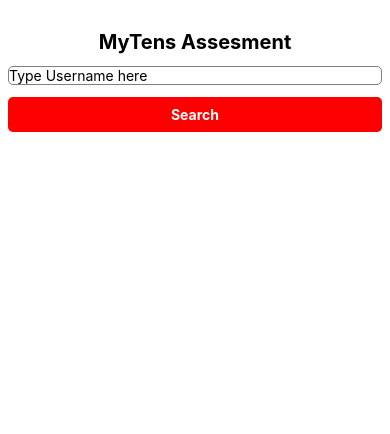
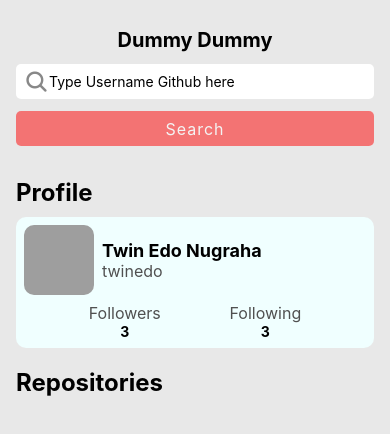
Before and after one commit to twinedo/mytens-assessment, a React Native app: screen / in a window 390 px wide. Shown: the top 434 px of the page. Built offline with nearby package versions, Linux system fonts and the light colour scheme; grey boxes are pictures that could not be loaded.

Commit message:
add custom component Button, Input. add Colors. add Profile Card

```diff
--- /dev/null
+++ b/src/components/Button.js
@@ -0,0 +1,21 @@
+import React from 'react';
+import {Pressable, StyleSheet, Text} from 'react-native';
+import {WHITE} from '../styles/Colors';
+
+const Button = ({disabled, style, onPress, textButton}) => {
+  return (
+    <Pressable disabled={disabled} onPress={onPress} style={style}>
+      <Text style={styles.txtSearch}>{textButton}</Text>
+    </Pressable>
+  );
+};
+
+export default Button;
+
+const styles = StyleSheet.create({
+  txtSearch: {
+    color: WHITE,
+    letterSpacing: 1,
+    fontSize: 16,
+  },
+});
--- /dev/null
+++ b/src/components/Input.js
@@ -0,0 +1,35 @@
+import React from 'react';
+import {StyleSheet, TextInput, View} from 'react-native';
+import Ionicons from 'react-native-vector-icons/Ionicons';
+import {GRAY2, WHITE} from '../styles/Colors';
+
+const Input = ({value, onChangeText, onClear}) => {
+  return (
+    <View style={styles.container}>
+      <Ionicons name="search" size={25} color={GRAY2} />
+      <TextInput
+        placeholder="Type Username Github here"
+        style={styles.input}
+        value={value}
+        onChangeText={onChangeText}
+      />
+      {value !== '' ? (
+        <Ionicons name="close" size={25} color={GRAY2} onPress={onClear} />
+      ) : null}
+    </View>
+  );
+};
+
+export default Input;
+
+const styles = StyleSheet.create({
+  container: {
+    flexDirection: 'row',
+    alignItems: 'center',
+    borderRadius: 5,
+    paddingVertical: 4,
+    paddingHorizontal: 8,
+    backgroundColor: WHITE,
+  },
+  input: {flex: 1},
+});
--- a/src/pages/App.js
+++ b/src/pages/App.js
@@ -1,5 +1,6 @@
-import React from 'react';
+import React, {useState} from 'react';
 import {
+  Image,
   Pressable,
   StatusBar,
   StyleSheet,
@@ -7,23 +8,60 @@ import {
   TextInput,
   View,
 } from 'react-native';
+import Ionicons from 'react-native-vector-icons/Ionicons';
+import Button from '../components/Button';
+import Input from '../components/Input';
+import {GRAY1, GRAY2, GRAY3, RED, WHITE} from '../styles/Colors';
 
 const App = () => {
+  const [searchTxt, setSearchTxt] = useState('');
+
   return (
     <>
       <StatusBar
         backgroundColor="#00000000"
         translucent
-        barStyle="light-content"
+        barStyle="dark-content"
       />
       <View style={styles.container}>
-        <Text style={styles.txtTitle}>MyTens Assesment</Text>
-        <View style={styles.txtInput}>
-          <TextInput placeholder="Type Username here" />
+        <Text style={styles.txtTitle}>Dummy Dummy</Text>
+        <Input
+          value={searchTxt}
+          onChangeText={setSearchTxt}
+          onClear={() => setSearchTxt('')}
+        />
+        <Button
+          disabled={searchTxt === '' ? true : false}
+          style={styles.btnSearch(searchTxt)}
+          textButton="Search"
+          onPress={() => alert('test')}
+        />
+        <Text style={styles.txtSection}>Profile</Text>
+        <View style={styles.cardProfile}>
+          <View style={styles.cardProfileSection}>
+            <Image
+              source={{
+                uri: 'https://avatars.githubusercontent.com/u/50164031?v=4',
+              }}
+              style={{width: 70, height: 70, borderRadius: 10, margin: 4}}
+            />
+            <View style={{flex: 1, padding: 4}}>
+              <Text style={styles.txtName}>Twin Edo Nugraha</Text>
+              <Text style={styles.txtUsername}>twinedo</Text>
+            </View>
+          </View>
+          <View style={styles.cardFollWrapper}>
+            <View style={styles.cardFollSection}>
+              <Text style={styles.txtUsername}>Followers</Text>
+              <Text style={{fontWeight: 'bold'}}>3</Text>
+            </View>
+            <View style={styles.cardFollSection}>
+              <Text style={styles.txtUsername}>Following</Text>
+              <Text style={{fontWeight: 'bold'}}>3</Text>
+            </View>
+          </View>
         </View>
-        <Pressable style={styles.btnSearch}>
-          <Text style={styles.txtSearch}>Search</Text>
-        </Pressable>
+        <Text style={styles.txtSection}>Repositories</Text>
       </View>
     </>
   );
@@ -32,8 +70,8 @@ const App = () => {
 const styles = StyleSheet.create({
   container: {
     flex: 1,
-    padding: 8,
-    marginTop: 10,
+    padding: 16,
+    backgroundColor: GRAY1,
   },
   txtTitle: {
     textAlign: 'center',
@@ -41,24 +79,48 @@ const styles = StyleSheet.create({
     fontWeight: 'bold',
     fontSize: 20,
   },
-  txtInput: {
-    flexDirection: 'row',
-    alignItems: 'center',
-    borderWidth: 1,
-    borderColor: 'grey',
-    borderRadius: 5,
-  },
-  btnSearch: {
+  btnSearch: txt => ({
     height: 35,
-    backgroundColor: 'red',
+    backgroundColor: RED,
     marginVertical: 12,
     alignItems: 'center',
     justifyContent: 'center',
     borderRadius: 5,
+    opacity: txt === '' ? 0.5 : 1,
+  }),
+  cardProfile: {
+    borderRadius: 10,
+    padding: 4,
+    backgroundColor: 'azure',
+    elevation: 10,
   },
-  txtSearch: {
-    fontWeight: '700',
-    color: 'white',
+  txtSection: {
+    fontSize: 24,
+    marginTop: 20,
+    marginBottom: 10,
+    fontWeight: 'bold',
+  },
+  txtName: {
+    fontSize: 18,
+    fontWeight: 'bold',
+  },
+  txtUsername: {
+    fontSize: 16,
+    color: GRAY3,
+  },
+  cardProfileSection: {
+    flexDirection: 'row',
+    alignItems: 'center',
+  },
+  cardFollWrapper: {
+    flexDirection: 'row',
+    width: '100%',
+    justifyContent: 'space-evenly',
+    marginVertical: 4,
+  },
+  cardFollSection: {
+    justifyContent: 'center',
+    alignItems: 'center',
   },
 });
 
--- /dev/null
+++ b/src/styles/Colors.js
@@ -0,0 +1,8 @@
+const BLACK = '#000000';
+const WHITE = '#FFFFFF';
+const RED = '#FF0000';
+const GRAY1 = '#E8E8E8';
+const GRAY2 = '#888888';
+const GRAY3 = '#505050';
+
+export {BLACK, WHITE, RED, GRAY1, GRAY2, GRAY3};
```
